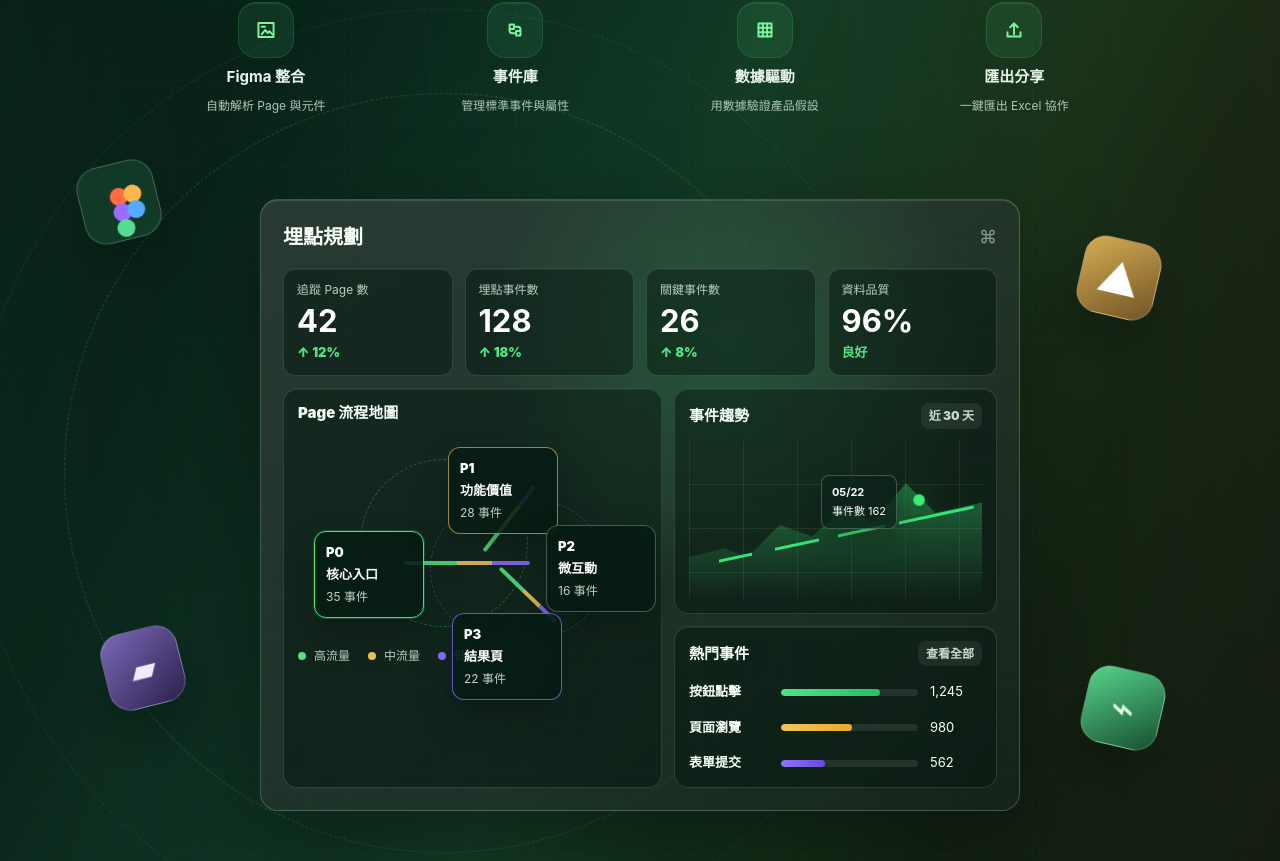
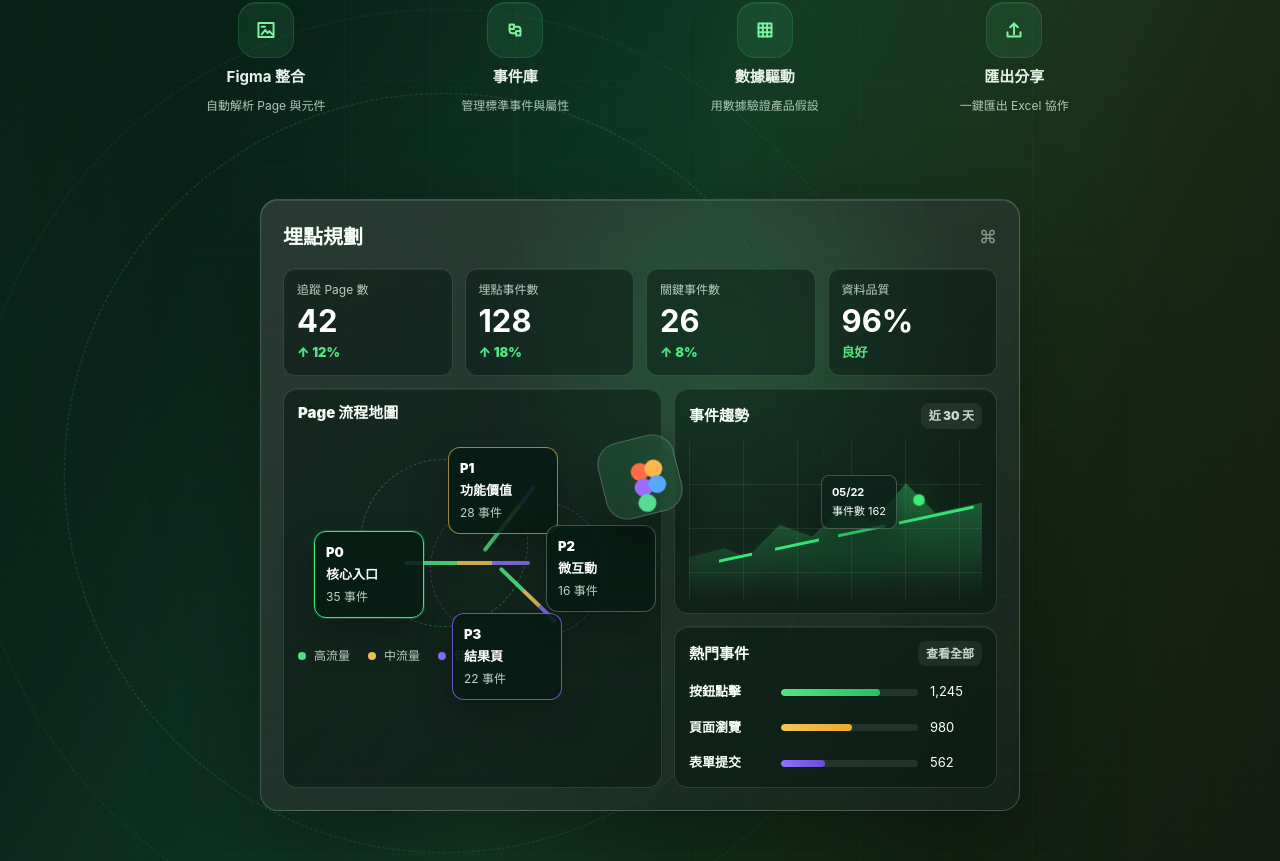
Before and after one commit to Jaypeng123/Event-Tracking-Platform, a Next.js app: page / in a window 1280 px wide. Shown: the part 435-1296 px from the top of the page. Built offline with nearby package versions, Linux system fonts and the light colour scheme.

Commit message:
Fix figma source overflow and landing icon

```diff
--- a/app/globals.css
+++ b/app/globals.css
@@ -350,6 +350,7 @@ button {
 
 .panel-section {
   border-bottom: 1px solid var(--line);
+  min-width: 0;
   padding-bottom: 16px;
 }
 
@@ -1174,10 +1175,11 @@ select:focus {
 
 .figma-cube {
   --cube-rotate: -14deg;
+  --cube-x: -50%;
+  --cube-y: -50%;
   background: rgb(75 222 128 / 12%);
-  left: -70px;
-  top: -8px;
-  transform: rotate(var(--cube-rotate));
+  left: 50%;
+  top: 50%;
 }
 
 .figma-cube span {
@@ -1215,39 +1217,6 @@ select:focus {
   background: #55dc92;
   left: 30px;
   top: 56px;
-}
-
-.cursor-cube {
-  --cube-rotate: 13deg;
-  animation-delay: 0.6s;
-  background: linear-gradient(145deg, #d5ad55, #715424);
-  color: #ffffff;
-  font-size: 42px;
-  right: -28px;
-  top: 68px;
-  transform: rotate(var(--cube-rotate));
-}
-
-.chart-cube {
-  --cube-rotate: 13deg;
-  animation-delay: 1s;
-  background: linear-gradient(145deg, #57d58a, #174e31);
-  bottom: 36px;
-  color: #dfffe8;
-  font-size: 40px;
-  right: -32px;
-  transform: rotate(var(--cube-rotate));
-}
-
-.data-cube {
-  --cube-rotate: -14deg;
-  animation-delay: 1.5s;
-  background: linear-gradient(145deg, #7b67b6, #2c214f);
-  bottom: 76px;
-  color: #f0eaff;
-  font-size: 34px;
-  left: -46px;
-  transform: rotate(var(--cube-rotate));
 }
 
 .icon-button {
@@ -1759,6 +1728,8 @@ select:disabled {
 .source-card {
   display: grid;
   gap: 10px;
+  max-width: 100%;
+  min-width: 0;
 }
 
 .source-card {
@@ -1791,6 +1762,19 @@ select:disabled {
   display: block;
   font-size: 14px;
   line-height: 1.35;
+  max-width: 100%;
+  min-width: 0;
+  overflow: hidden;
+  text-overflow: ellipsis;
+  white-space: nowrap;
+}
+
+.source-empty span {
+  display: block;
+  max-width: 100%;
+  overflow: hidden;
+  text-overflow: ellipsis;
+  white-space: nowrap;
 }
 
 .source-card code {
@@ -1807,6 +1791,7 @@ select:disabled {
   border-radius: 8px;
   display: grid;
   gap: 4px;
+  min-width: 0;
   padding: 12px;
 }
 
@@ -1837,6 +1822,8 @@ select:disabled {
 }
 
 .source-menu {
+  max-width: 100%;
+  min-width: 0;
   position: relative;
   width: 100%;
 }
@@ -1853,7 +1840,9 @@ select:disabled {
   height: 42px;
   justify-content: space-between;
   line-height: 1.2;
+  max-width: 100%;
   min-width: 0;
+  overflow: hidden;
   padding: 0 14px;
   text-align: left;
   width: 100%;
@@ -1866,6 +1855,8 @@ select:disabled {
 }
 
 .source-menu-trigger span:first-child {
+  display: block;
+  flex: 1 1 auto;
   min-width: 0;
   overflow: hidden;
   text-overflow: ellipsis;
@@ -1880,7 +1871,9 @@ select:disabled {
   display: grid;
   gap: 4px;
   left: 0;
+  max-width: 100%;
   max-height: 260px;
+  min-width: 0;
   overflow: auto;
   padding: 8px;
   position: absolute;
@@ -1921,14 +1914,25 @@ select:disabled {
 }
 
 .source-menu-choice strong {
+  display: block;
   font-size: 13px;
-  overflow-wrap: anywhere;
+  max-width: 100%;
+  min-width: 0;
+  overflow: hidden;
+  text-overflow: ellipsis;
+  white-space: nowrap;
 }
 
 .source-menu-choice span {
   color: var(--muted);
+  display: block;
   font-size: 11px;
   font-weight: 800;
+  max-width: 100%;
+  min-width: 0;
+  overflow: hidden;
+  text-overflow: ellipsis;
+  white-space: nowrap;
 }
 
 .source-delete-button {
@@ -1977,9 +1981,14 @@ select:disabled {
 
 .source-hint {
   color: var(--muted);
+  display: block;
   font-size: 12px;
   line-height: 1.5;
   margin: 0;
+  max-width: 100%;
+  overflow: hidden;
+  text-overflow: ellipsis;
+  white-space: nowrap;
 }
 
 .project-dialog {
@@ -2152,11 +2161,11 @@ select:disabled {
 @keyframes cubeFloat {
   0%,
   100% {
-    transform: translate3d(0, 0, 0) rotate(var(--cube-rotate));
+    transform: translate3d(var(--cube-x, 0), var(--cube-y, 0), 0) rotate(var(--cube-rotate));
   }
 
   50% {
-    transform: translate3d(0, -14px, 0) rotate(var(--cube-rotate));
+    transform: translate3d(var(--cube-x, 0), calc(var(--cube-y, 0px) - 14px), 0) rotate(var(--cube-rotate));
   }
 }
 
@@ -2189,6 +2198,8 @@ select:disabled {
   border-radius: 8px;
   display: grid;
   gap: 12px;
+  max-width: 100%;
+  min-width: 0;
   overflow: visible;
   padding: 14px;
 }
@@ -2198,11 +2209,13 @@ select:disabled {
   display: grid;
   gap: 12px;
   grid-template-columns: 1fr;
+  min-width: 0;
 }
 
 .analysis-field {
   display: grid;
   gap: 6px;
+  max-width: 100%;
   min-width: 0;
 }
 
@@ -2228,7 +2241,7 @@ select:disabled {
 
 .model-menu {
   justify-self: stretch;
-  max-width: none;
+  max-width: 100%;
   min-width: 0;
   position: relative;
   width: 100%;
@@ -2246,7 +2259,9 @@ select:disabled {
   height: 42px;
   justify-content: space-between;
   line-height: 1.2;
+  max-width: 100%;
   min-width: 0;
+  overflow: hidden;
   padding: 0 14px;
   text-align: left;
   width: 100%;
@@ -2259,6 +2274,8 @@ select:disabled {
 }
 
 .model-menu-trigger span:first-child {
+  display: block;
+  flex: 1 1 auto;
   min-width: 0;
   overflow: hidden;
   text-overflow: ellipsis;
@@ -2313,6 +2330,7 @@ select:disabled {
   color: var(--foreground);
   display: grid;
   gap: 3px;
+  min-width: 0;
   padding: 9px 10px;
   text-align: left;
   width: 100%;
@@ -2324,15 +2342,27 @@ select:disabled {
 }
 
 .model-menu-choice strong {
+  display: block;
   font-size: 13px;
   line-height: 1.25;
+  max-width: 100%;
+  min-width: 0;
+  overflow: hidden;
+  text-overflow: ellipsis;
+  white-space: nowrap;
 }
 
 .model-menu-choice span {
   color: var(--muted);
+  display: block;
   font-size: 11px;
   font-weight: 800;
   line-height: 1.4;
+  max-width: 100%;
+  min-width: 0;
+  overflow: hidden;
+  text-overflow: ellipsis;
+  white-space: nowrap;
 }
 
 .compact-model-field small {
@@ -2344,6 +2374,8 @@ select:disabled {
 }
 
 .page-select {
+  max-width: 100%;
+  min-width: 0;
   position: relative;
   width: 100%;
 }
@@ -2360,6 +2392,9 @@ select:disabled {
   height: 42px;
   justify-content: space-between;
   line-height: 1.2;
+  max-width: 100%;
+  min-width: 0;
+  overflow: hidden;
   padding: 0 14px;
   text-align: left;
   width: 100%;
@@ -2372,6 +2407,8 @@ select:disabled {
 }
 
 .page-select-trigger span:first-child {
+  display: block;
+  flex: 1 1 auto;
   min-width: 0;
   overflow: hidden;
   text-overflow: ellipsis;
@@ -2395,11 +2432,14 @@ select:disabled {
   gap: 2px;
   left: 0;
   max-height: 280px;
+  max-width: 100%;
+  min-width: 0;
   overflow: auto;
   padding: 6px;
   position: absolute;
   right: 0;
   top: calc(100% + 8px);
+  width: 100%;
   z-index: 10;
 }
 
@@ -2432,8 +2472,13 @@ select:disabled {
 
 .page-selector > span {
   color: var(--muted);
+  display: block;
   font-size: 12px;
   line-height: 1.45;
+  max-width: 100%;
+  overflow: hidden;
+  text-overflow: ellipsis;
+  white-space: nowrap;
 }
 
 .page-selector-error {
--- a/app/page.tsx
+++ b/app/page.tsx
@@ -1697,7 +1697,6 @@ export default function Home() {
     }
 
     setAppliedFigmaUrl(nextInfo.normalizedUrl);
-    setDraftFigmaUrl("");
     setLoadedPages([]);
     setSelectedPageId("");
     setIsPageMenuOpen(false);
@@ -2164,9 +2163,6 @@ export default function Home() {
               <span />
               <span />
             </div>
-            <div className="floating-cube cursor-cube">▲</div>
-            <div className="floating-cube chart-cube">⌁</div>
-            <div className="floating-cube data-cube">▰</div>
             <div className="dashboard-preview">
               <div className="dashboard-header">
                 <strong>埋點規劃</strong>
```
